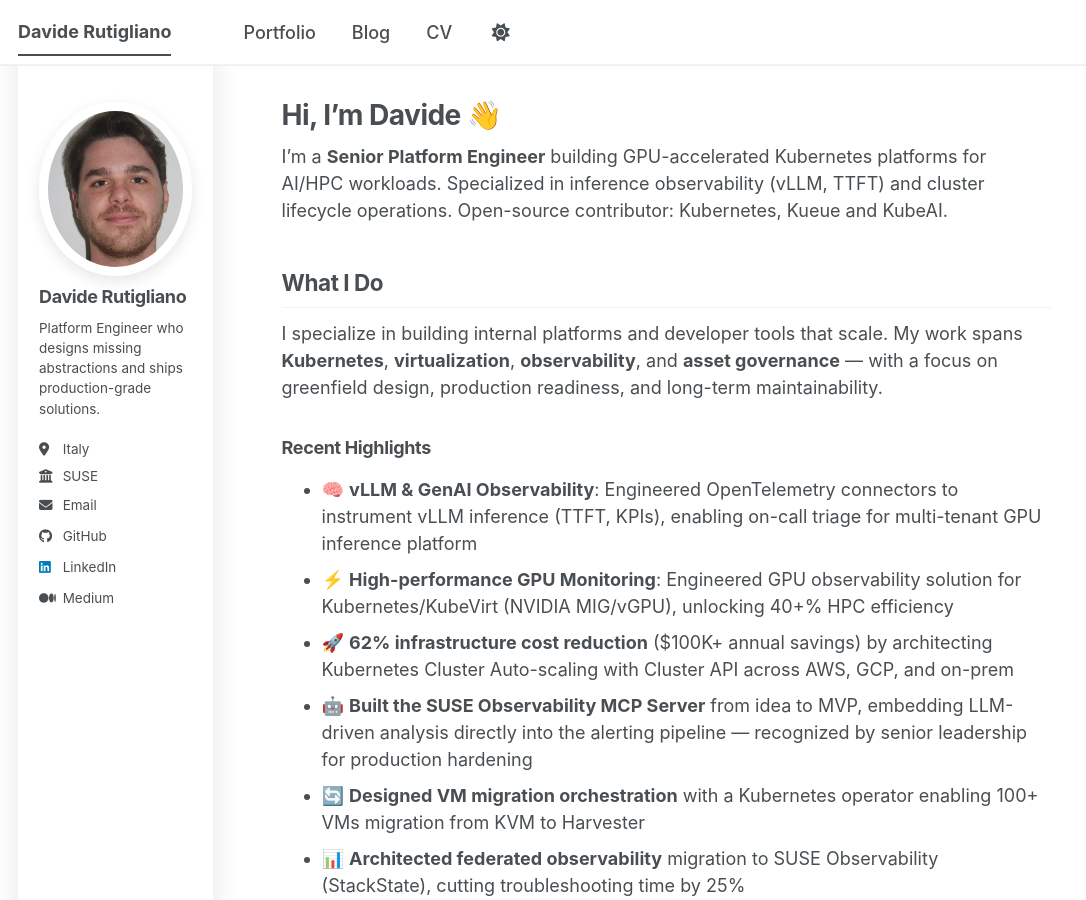
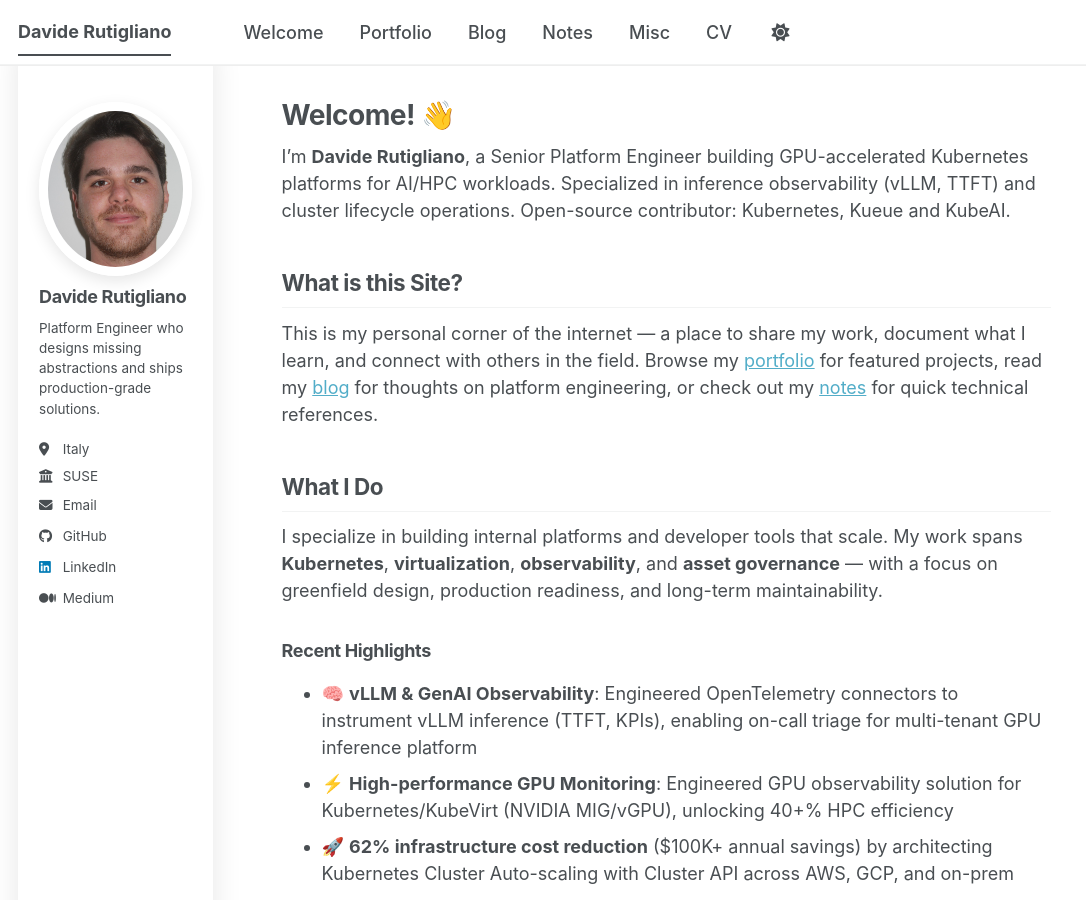
Before and after one commit to DavideRutigliano/portfolio-website, a Jekyll site: the page built from _pages/about.md, in a window 1280 px wide and 900 px high. Shown: the whole window, without its empty margins (0-1086 px from the left). Built offline with Jekyll 4.4.1, drawn with Linux system fonts in a browser that asks for light colours; a script bundle is joined from its source files by our own code; library files that are not in the unit come from our copies.

Commit message:
Update icons

```diff
--- a/_config.yml
+++ b/_config.yml
@@ -190,6 +190,9 @@ collections:
   talks:
     output: true
     permalink: /:collection/:path/
+  notes:
+    output: true
+    permalink: /:collection/:path/
 
 
 # These settings control how pages and collections are included in the site
@@ -247,6 +250,15 @@ defaults:
       layout: talk
       author_profile: true
       share: true
+  # _notes
+  - scope:
+      path: ""
+      type: notes
+    values:
+      layout: single
+      author_profile: true
+      share: true
+      read_time: true
 
 
 # Sass/SCSS
--- a/_includes/head/custom.html
+++ b/_includes/head/custom.html
@@ -5,13 +5,12 @@
 <!-- Support for Academicons -->
 <link rel="stylesheet" href="{{ base_path }}/assets/css/academicons.css" />
 
-<!-- favicon from https://commons.wikimedia.org/wiki/File:OOjs_UI_icon_academic-progressive.svg -->
-<link rel="apple-touch-icon" sizes="180x180" href="{{ base_path }}/images/apple-touch-icon-180x180.png" />
-<link rel="icon" type="image/svg+xml" href="{{ base_path }}/images/favicon.svg" />
-<link rel="icon" type="image/png" href="{{ base_path }}/images/favicon-32x32.png" sizes="32x32" />
-<link rel="icon" type="image/png" href="{{ base_path }}/images/favicon-192x192.png" sizes="192x192" />
+<link rel="apple-touch-icon" sizes="180x180" href="{{ base_path }}/images/portfolio_512x512.png" />
+<link rel="icon" type="image/png" href="{{ base_path }}/images/portfolio_512x512.png" sizes="512x512" />
+<link rel="icon" type="image/png" href="{{ base_path }}/images/portfolio_128x128.png" sizes="128x128" />
+<link rel="icon" type="image/png" href="{{ base_path }}/images/portfolio_32x32.png" sizes="32x32" />
 <link rel="manifest" href="{{ base_path }}/images/manifest.json" />
-<link rel="icon" href="{{ base_path }}/images/favicon.ico" />
+<link rel="icon" href="{{ base_path }}/images/portfolio_32x32.ico" />
 <meta name="theme-color" content="#ffffff" />
 
 <!-- end custom head snippets -->
--- a/_pages/about.md
+++ b/_pages/about.md
@@ -1,13 +1,17 @@
 ---
 permalink: /
-title: "Hi, I'm Davide 👋"
+title: "Welcome! 👋"
 author_profile: true
 redirect_from:
   - /about/
   - /about.html
 ---
 
-I'm a **Senior Platform Engineer** building GPU-accelerated Kubernetes platforms for AI/HPC workloads. Specialized in inference observability (vLLM, TTFT) and cluster lifecycle operations. Open-source contributor: Kubernetes, Kueue and KubeAI.
+I'm **Davide Rutigliano**, a Senior Platform Engineer building GPU-accelerated Kubernetes platforms for AI/HPC workloads. Specialized in inference observability (vLLM, TTFT) and cluster lifecycle operations. Open-source contributor: Kubernetes, Kueue and KubeAI.
+
+## What is this Site?
+
+This is my personal corner of the internet — a place to share my work, document what I learn, and connect with others in the field. Browse my [portfolio](/portfolio/) for featured projects, read my [blog](/blog/) for thoughts on platform engineering, or check out my [notes](/notes/) for quick technical references.
 
 ## What I Do
 
```
Also changed, not shown: _data/navigation.yml (+9 -0 lines), images/500x300.png (deleted), images/apple-touch-icon-180x180.png (deleted), images/bio-photo-2.jpg (deleted), images/bio-photo.jpg (deleted), images/editing-talk.png (deleted), images/favicon-192x192.png (deleted), images/favicon-32x32.png (deleted), images/favicon-512x512.png (deleted), images/favicon.ico (deleted), images/favicon.svg (deleted), images/manifest.json, images/portfolio_128x128.png (added), images/portfolio_32x32.ico (added), 2 more files, 1 other file.
